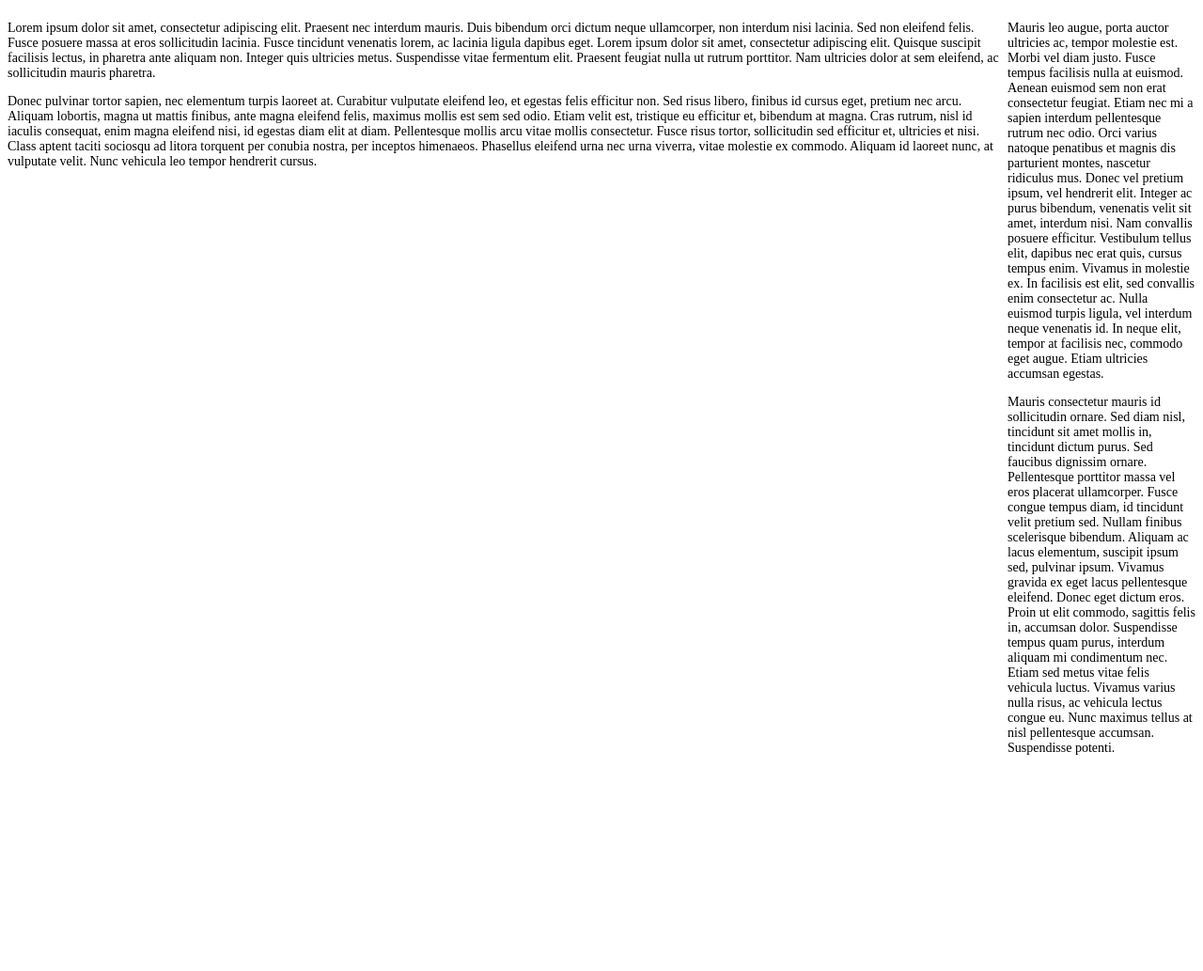
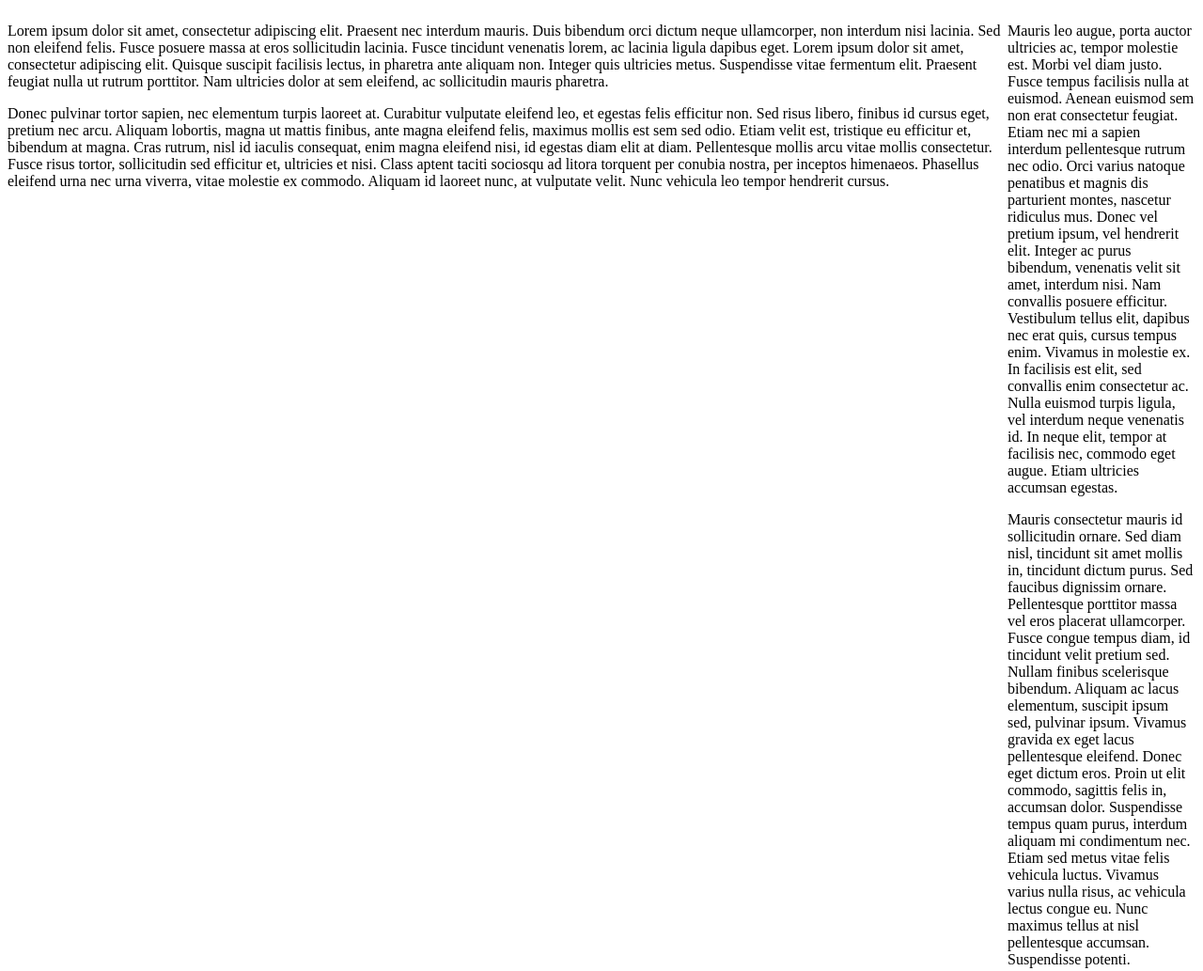
Before and after one commit to hycinth22/learn-in-ife-2018, a plain HTML site: page front-end/7-8/two-cols/page.html in a window 1280 px wide. Shown: the whole page at 94% size. Before the commit the page ends 826 px from the top, so only its background shows below. Drawn offline with Linux system fonts and the light colour scheme.

Commit message:
partial day7 - flexbox

```diff
--- /dev/null
+++ b/front-end/7-8/two-cols/layout1-flexbox.css
@@ -0,0 +1,9 @@
+body {
+    display: flex;
+}
+#left {
+    flex: 3;
+}
+#right {
+    flex: 7;
+}
--- /dev/null
+++ b/front-end/7-8/two-cols/layout2-flexbox.css
@@ -0,0 +1,9 @@
+body {
+    display: flex;
+}
+#left {
+    flex: 0 200px;
+}
+#right {
+    flex: 1;
+}
--- /dev/null
+++ b/front-end/7-8/two-cols/layout3-flexbox.css
@@ -0,0 +1,9 @@
+body {
+    display: flex;
+}
+#left {
+    flex: 1;
+}
+#right {
+    flex: 0 200px;
+}
--- a/front-end/7-8/two-cols/page.html
+++ b/front-end/7-8/two-cols/page.html
@@ -5,10 +5,13 @@
     <title>Title</title>
     <!--<link rel="stylesheet" href="layout1-float.css">-->
     <!--<link rel="stylesheet" href="layout1-position.css">-->
+    <!--<link rel="stylesheet" href="layout1-flexbox.css">-->
     <!--<link rel="stylesheet" href="layout2-float.css">-->
     <!--<link rel="stylesheet" href="layout2-position.css">-->
+    <!--<link rel="stylesheet" href="layout2-flexbox.css">-->
     <!--<link rel="stylesheet" href="layout3-float.css">-->
-    <link rel="stylesheet" href="layout3-position.css">
+    <!--<link rel="stylesheet" href="layout3-position.css">-->
+    <link rel="stylesheet" href="layout3-flexbox.css">
 </head>
 <body>
     <div id="left">
```
